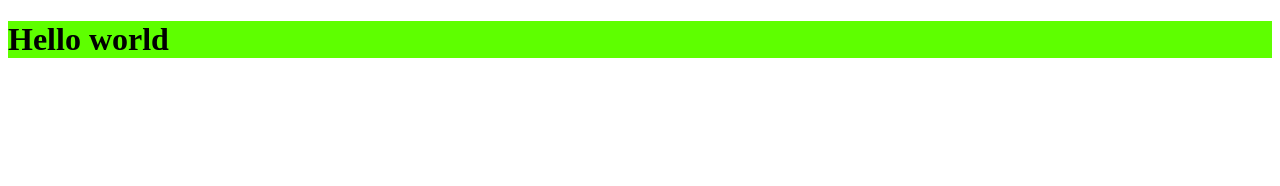
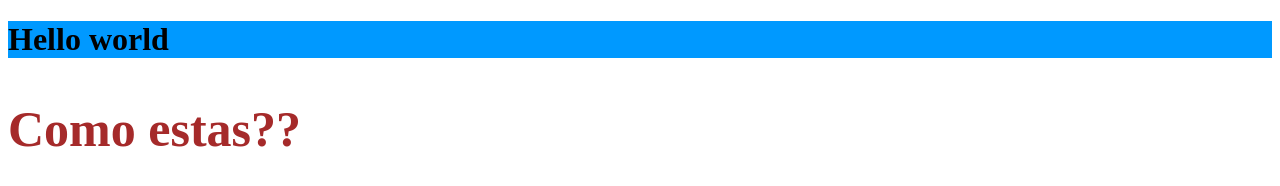
Before and after one commit to CristihanYV/Prueba, a plain HTML site: page index.html in a window 1280 px wide. Drawn offline with Linux system fonts and the light colour scheme.

Commit message:
prueba actualizado

```diff
--- a/estilos.css
+++ b/estilos.css
@@ -1,4 +1,8 @@
 h1{
-    background-color: rgb(94, 255, 0);
+    background-color: rgb(0, 153, 255);
 
 }
+h2{
+    font-size:50px;
+    color: brown;
+}
--- a/index.html
+++ b/index.html
@@ -9,5 +9,6 @@
 </head>
 <body>
     <h1>Hello world</h1>
+    <h2>Como estas??</h2>
 </body>
 </html>
```
